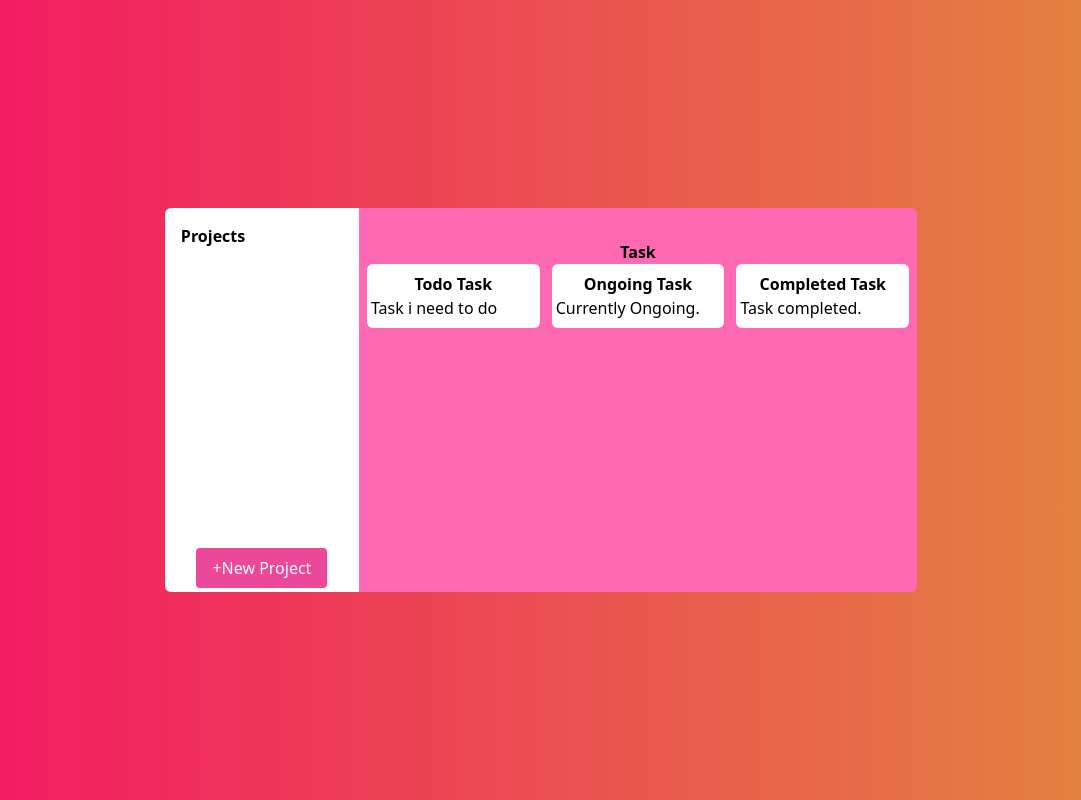
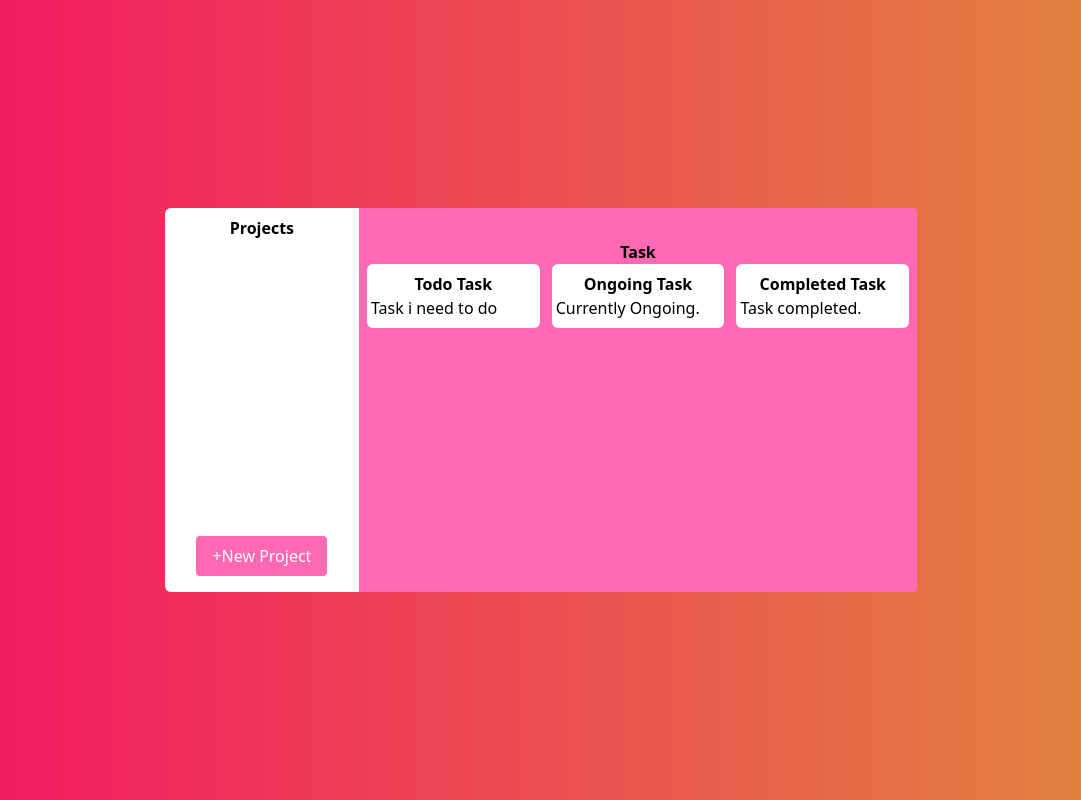
Before and after one commit to platr-interns/task-management-app, an Angular app: page /home in a window 1280 px wide. Shown: the whole page, without its empty margins (99-1180 px from the left). Built offline with nearby package versions, Linux system fonts and the light colour scheme.

Commit message:
cleanup styles

```diff
--- a/src/app/pages/home/home.component.html
+++ b/src/app/pages/home/home.component.html
@@ -1,31 +1,30 @@
 <div class="centered-content">
-    <div class="flex w-full h-full max-h-96 justify-center">
-        <div class="bg-white w-64 flex flex-col py-2 px-2 rounded-l-md relative">
-            <h1 class="text-black p-2 font-extrabold">Projects</h1>
-            <div class="list-menu container flex items-center flex-col flex-grow-1">
-                <a *ngFor="let project of projects" class="item flex bg-pink-300 items-center justify-center px-2 py-4 rounded-md w-full text-[#5f5f5f] mb-1
-                    hover:bg-pink-400 active:text-red-200 mx-2">
+    <div class="home">
+        <div class="project-container">
+            <h1 class="title">Projects</h1>
+            <div class="project">
+                <a *ngFor="let project of projects" class="project-link">
                     {{project.name}}
                 </a>
 
-                <button class="bg-pink-500 text-white absolute bottom-1 py-2 px-4 rounded" routerLink="/new-list">
+                <button class="button" routerLink="/new-list">
                     +New Project
                 </button>
             </div>
         </div>
-        <div class="bg-[#FF69B4] flex-grow flex w-full flex-col py-8 rounded-r-md">
-            <h1 class="text-black text-center font-extrabold">Task</h1>
-            <div class="grid grid-cols-3 gap-3 px-2">
-                <div class="bg-white rounded-md py-2 px-1">
-                    <h4 class="text-center font-bold">Todo Task</h4>
+        <div class="task-container">
+            <h1 class="title">Task</h1>
+            <div class="task-grid">
+                <div class="task-status">
+                    <h4 class="status">Todo Task</h4>
                     <p>Task i need to do</p>
                 </div>
-                <div class="bg-white rounded-md py-2 px-1">
-                    <h4 class="text-center font-bold">Ongoing Task</h4>
+                <div class="task-status">
+                    <h4 class="status">Ongoing Task</h4>
                     <p>Currently Ongoing.</p>
                 </div>
-                <div class="bg-white rounded-md py-2 px-1">
-                    <h4 class="text-center font-bold">Completed Task</h4>
+                <div class="task-status">
+                    <h4 class="status">Completed Task</h4>
                     <p>Task completed.</p>
                 </div>
             </div>
--- a/src/app/pages/home/home.component.scss
+++ b/src/app/pages/home/home.component.scss
@@ -0,0 +1,102 @@
+.home {
+    display: flex;
+    width: 100%;
+    height: 100%;
+    max-height: 24rem;
+    justify-content: center;
+}
+
+.project-container {
+    background-color: #fff;
+    width: 16rem;
+    display: flex;
+    flex-direction: column;
+    padding: 0.5rem;
+    border-top-left-radius: 0.375rem;
+    border-bottom-left-radius: 0.375rem;
+    position: relative;
+}
+
+.project {
+    display: flex;
+    align-items: center;
+    flex-direction: column;
+    flex-grow: 1;
+}
+
+.project-link {
+    display: flex;
+    align-items: center;
+    justify-content: center;
+    padding: 0.5rem 1rem;
+    margin-bottom: 0.5rem;
+    border-radius: 0.25rem;
+    width: 100%;
+    color: #5f5f5f;
+    background-color: #FFC0CB;
+    text-decoration: none;
+    transition: background-color 0.3s, color 0.3s;
+
+    &:hover {
+        background-color: #FFB6C1;
+        color: #FF69B4;
+    }
+
+    &:active {
+        color: #FF3333;
+    }
+}
+
+.button {
+    background-color: #FF69B4;
+    color: #fff;
+    position: absolute;
+    bottom: 1rem;
+    padding: 0.5rem 1rem;
+    border-radius: 0.25rem;
+    text-decoration: none;
+    cursor: pointer;
+
+    &:hover {
+        background-color: #FF6C8C;
+    }
+}
+
+.task-container {
+    background-color: #FF69B4;
+    display: flex;
+    flex-grow: 1;
+    flex-direction: column;
+    padding: 2rem 0;
+    border-top-right-radius: 0.25rem;
+    border-bottom-right-radius: 0.25rem;
+    width: 100%;
+
+
+}
+
+.title {
+    color: #000;
+    font-weight: 800;
+    text-align: center;
+}
+
+.task-grid {
+    display: grid;
+    grid-template-columns: repeat(3, minmax(0, 1fr));
+    gap: 0.75rem;
+    padding: 0 0.5rem;
+
+
+}
+
+.task-status {
+    background-color: #fff;
+    border-radius: 0.375rem;
+    padding: 0.5rem 0.25rem 0.5rem 0.25rem;
+}
+
+.status {
+    font-weight: 700;
+    text-align: center;
+}
```
